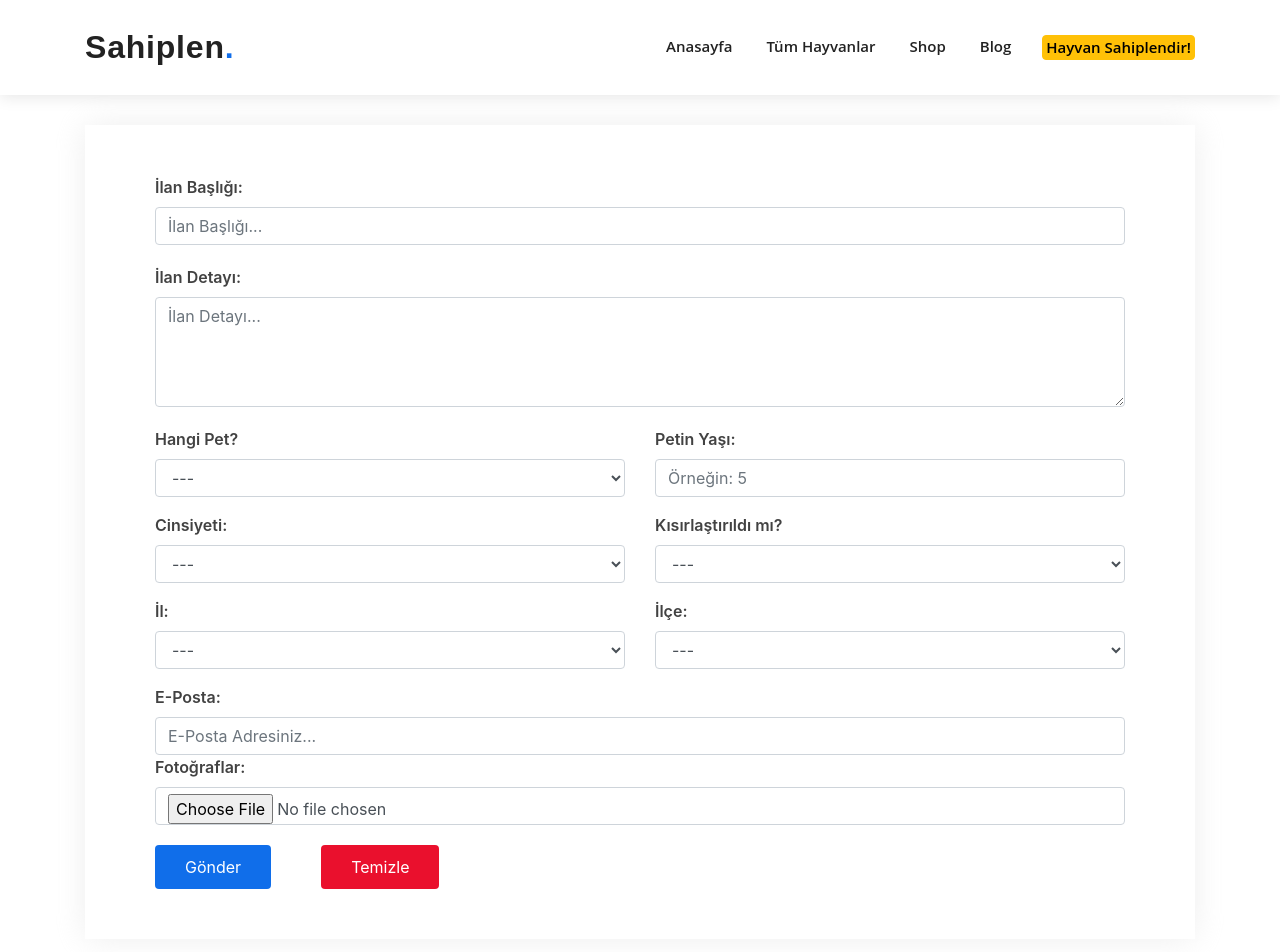
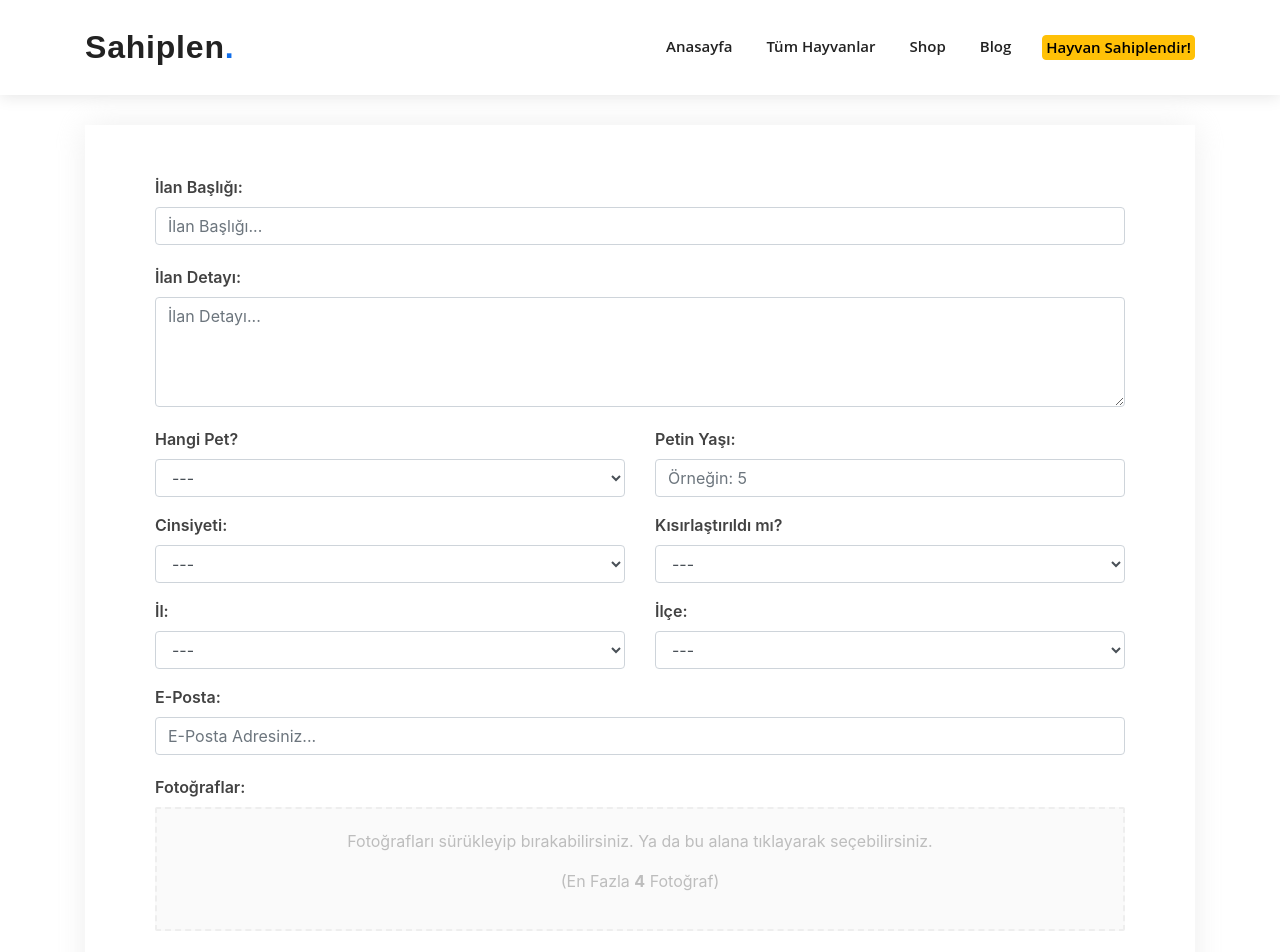
Before and after one commit to Kodluyoruz-Proje-Ekibi/sahiplen, a React (Create React App) app: page /sahiplendir in a window 1280 px wide. Shown: the top 952 px of the page. Built offline with nearby package versions, Linux system fonts and the light colour scheme.

Commit message:
react dropzone added

```diff
--- a/package.json
+++ b/package.json
@@ -11,6 +11,7 @@
     "formik": "^2.2.6",
     "react": "^17.0.1",
     "react-dom": "^17.0.1",
+    "react-dropzone": "^11.3.1",
     "react-icons": "^4.1.0",
     "react-router": "^5.2.0",
     "react-router-dom": "^5.2.0",
--- a/src/components/AddAnimalPage/AddAnimalForm/index.js
+++ b/src/components/AddAnimalPage/AddAnimalForm/index.js
@@ -1,12 +1,37 @@
-import { useState } from 'react';
+import { useState, useEffect } from 'react';
 import React from 'react';
 import { useFormik } from 'formik';
 import validations from './validations';
 import { ilIlce } from '../../../assets/provinceDiscrict';
+import { useDropzone } from 'react-dropzone';
+
 import styles from './style.module.css';
 
 function AddAnimalForm() {
 	const [cityCode, setCityCode] = useState('');
+
+	const [files, setFiles] = useState([]);
+
+	const { fileRejections, getRootProps, getInputProps } = useDropzone({
+		maxFiles: 5,
+		accept: 'image/*',
+		onDrop: (acceptedFiles) => {
+			setFiles(
+				acceptedFiles.map((file) =>
+					Object.assign(file, {
+						preview: URL.createObjectURL(file),
+					}),
+				),
+			);
+		},
+	});
+
+	useEffect(
+		() => () => {
+			files.forEach((file) => URL.revokeObjectURL(file.preview));
+		},
+		[files],
+	);
 
 	const formik = useFormik({
 		initialValues: {
@@ -24,7 +49,8 @@ function AddAnimalForm() {
 			setTimeout(() => {
 				bag.setSubmitting(false);
 			}, 2000);
-			//console.log(values);
+			console.log(values);
+			console.log(bag);
 		},
 		validationSchema: validations,
 	});
@@ -101,6 +127,7 @@ function AddAnimalForm() {
 							id="age"
 							name="age"
 							type="number"
+							min="0"
 							placeholder="Örneğin: 5"
 							value={formik.values.age}
 							onChange={formik.handleChange}
@@ -124,7 +151,7 @@ function AddAnimalForm() {
 							onBlur={formik.handleBlur}
 							disabled={formik.isSubmitting}
 						>
-							<option>---</option>
+							<option hidden>---</option>
 							<option value="female">Dişi</option>
 							<option value="male">Erkek</option>
 						</select>
@@ -144,7 +171,7 @@ function AddAnimalForm() {
 							onBlur={formik.handleBlur}
 							disabled={formik.isSubmitting}
 						>
-							<option>---</option>
+							<option hidden>---</option>
 							<option value="sterilized">Evet</option>
 							<option value="nonSterilized">Hayır</option>
 						</select>
@@ -208,7 +235,8 @@ function AddAnimalForm() {
 						)}
 					</div>
 				</div>
-				<div className="formInput">
+
+				<div className={styles.formInput}>
 					<label htmlFor="email">E-Posta:</label>
 					<input
 						className="form-control"
@@ -224,24 +252,51 @@ function AddAnimalForm() {
 						<div className={styles.errorMessage}>{formik.errors.email}</div>
 					)}
 				</div>
-				<div className="formInput">
-					<label htmlFor="image">Fotoğraflar:</label>
-					<input className="form-control" id="image" name="image" type="file" />
-					{formik.errors.image && formik.touched.image && (
-						<div className={styles.errorMessage}>{formik.errors.image}</div>
-					)}
+
+				<div className="form-group">
+					<label htmlFor="photos">Fotoğraflar:</label>
+					<div {...getRootProps({ className: styles.dropzone })}>
+						<input id="photos" name="photos" {...getInputProps()} />
+						<p>
+							Fotoğrafları sürükleyip bırakabilirsiniz. Ya da bu alana tıklayarak seçebilirsiniz.
+						</p>
+
+						<p>
+							(En Fazla <b>4</b> Fotoğraf)
+						</p>
 					</div>
+					{fileRejections.length > 5 ? (
+						<div className={styles.errorMessage}>Çok Fazla Fotoğraf Yüklemeye Çalıştınız.</div>
+					) : null}
+
+					<aside className={styles.thumbsContainer}>
+						{files.map((file) => (
+							<div className={styles.thumb} key={file.name}>
+								<div className={styles.thumbInner}>
+									<img alt="" src={file.preview} className={styles.img} />
+								</div>
+							</div>
+						))}
+					</aside>
+				</div>
+
+				<div className="row">
+					<div className="col form-group">
 						<button className={styles.adButton} type="submit" disabled={formik.isSubmitting}>
 							{formik.isSubmitting ? 'Gönderiliyor...' : 'Gönder'}
 						</button>
+					</div>
+					<div style={{ textAlign: 'right' }} className="col form group">
 						<button
 							className={styles.resetButton}
-					type="button"
+							type="reset"
 							onClick={formik.handleReset}
 							disabled={!formik.dirty || formik.isSubmitting}
 						>
-					{formik.isSubmitting ? 'Temizleniyor...' : 'Temizle'}
+							Temizle
 						</button>
+					</div>
+				</div>
 			</form>
 		</div>
 	);
--- a/src/components/AddAnimalPage/AddAnimalForm/style.module.css
+++ b/src/components/AddAnimalPage/AddAnimalForm/style.module.css
@@ -22,7 +22,6 @@ label {
 	color: #fff;
 	transition: 0.4s;
 	border-radius: 4px;
-	margin-left: 50px;
 }
 
 .errorMessage {
@@ -41,3 +40,50 @@ label {
 .formInput {
 	margin-bottom: 20px !important;
 }
+
+.dropzone {
+	flex: 1;
+	display: flex;
+	flex-direction: column;
+	align-items: center;
+	padding: 20px;
+	border-width: 2px;
+	border-radius: 2px;
+	border-color: #eeeeee;
+	border-style: dashed;
+	background-color: #fafafa;
+	color: #bdbdbd;
+	outline: none;
+	transition: border 0.24s ease-in-out;
+}
+
+.thumbsContainer {
+	display: flex;
+	flex-direction: row;
+	flex-wrap: wrap;
+	justify-content: center;
+}
+
+.img {
+	display: block;
+	width: auto;
+	height: 100%;
+}
+
+.thumbInner {
+	display: flex;
+	min-width: 0;
+	overflow: hidden;
+}
+
+.thumb {
+	display: inline-flex;
+	border-radius: 2px;
+	border: 1px solid #eaeaea;
+	margin-bottom: 8px;
+	margin-right: 8px;
+	width: 150px;
+	height: 150px;
+	padding: 4px;
+	box-sizing: border-box;
+}
```
Also changed, not shown: 1 other file (tests, documents, lock files or other folders). Lines whose indentation alone changed are shown as unchanged.
